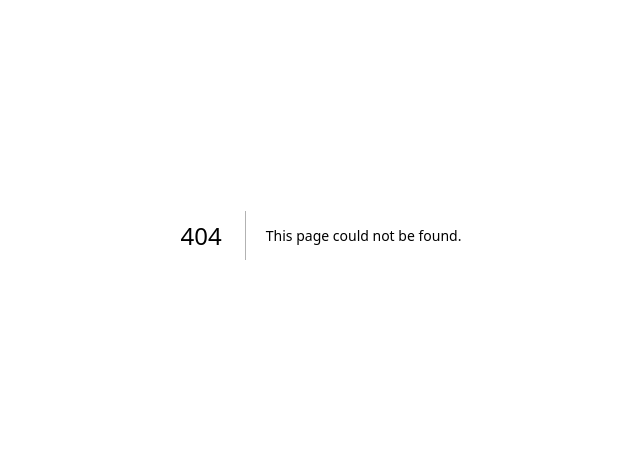
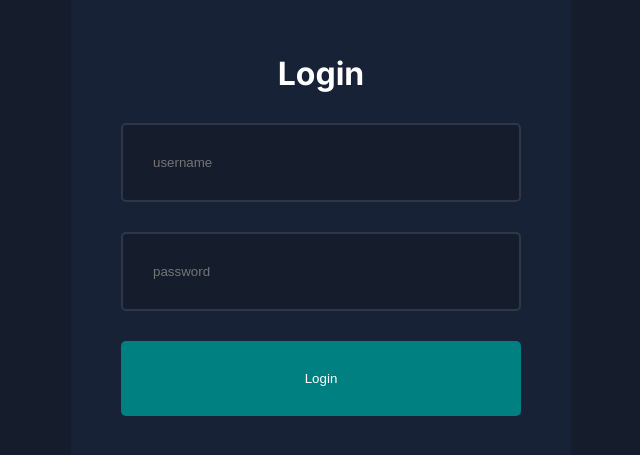
Before and after one commit to sanazniamati/dashboard, a Next.js app: page /login in a window 1280 px wide. Before the commit this address had no page. Shown: the part 165-620 px from the top of the page, without its empty margins (319-959 px from the left). Built offline with nearby package versions, Linux system fonts and the light colour scheme.

Commit message:
add loginPage

```diff
--- /dev/null
+++ b/app/login/page.jsx
@@ -0,0 +1,17 @@
+import styles from "../ui/login/login.module.css";
+
+function LoginPage() {
+  return (
+    <div className={styles.container}>
+      <form className={styles.form}>
+        <h1>Login</h1>
+        <input type="text" placeholder="username" />
+        <input type="text" placeholder="password" />
+        <button>Login</button>
+      </form>
+      {/* <LoginForm/> */}
+    </div>
+  );
+}
+
+export default LoginPage;
--- /dev/null
+++ b/app/ui/login/login.module.css
@@ -0,0 +1,38 @@
+.container {
+  width: 100%;
+  height: 100vh;
+  display: flex;
+  align-items: center;
+  justify-content: center;
+}
+
+.form {
+  background-color: var(--bgSoft);
+  padding: 50px;
+  border-radius: 10px;
+  width: 500px;
+  height: 500px;
+  display: flex;
+  flex-direction: column;
+  justify-content: center;
+  align-items: center;
+  gap: 30px;
+}
+
+.form input {
+  width: 100%;
+  padding: 30px;
+  border: 2px solid #2e374a;
+  border-radius: 5px;
+  background-color: var(--bg);
+}
+
+.form button {
+  width: 100%;
+  padding: 30px;
+  background-color: teal;
+  color: var(--text);
+  border: none;
+  cursor: pointer;
+  border-radius: 5px;
+}
```
